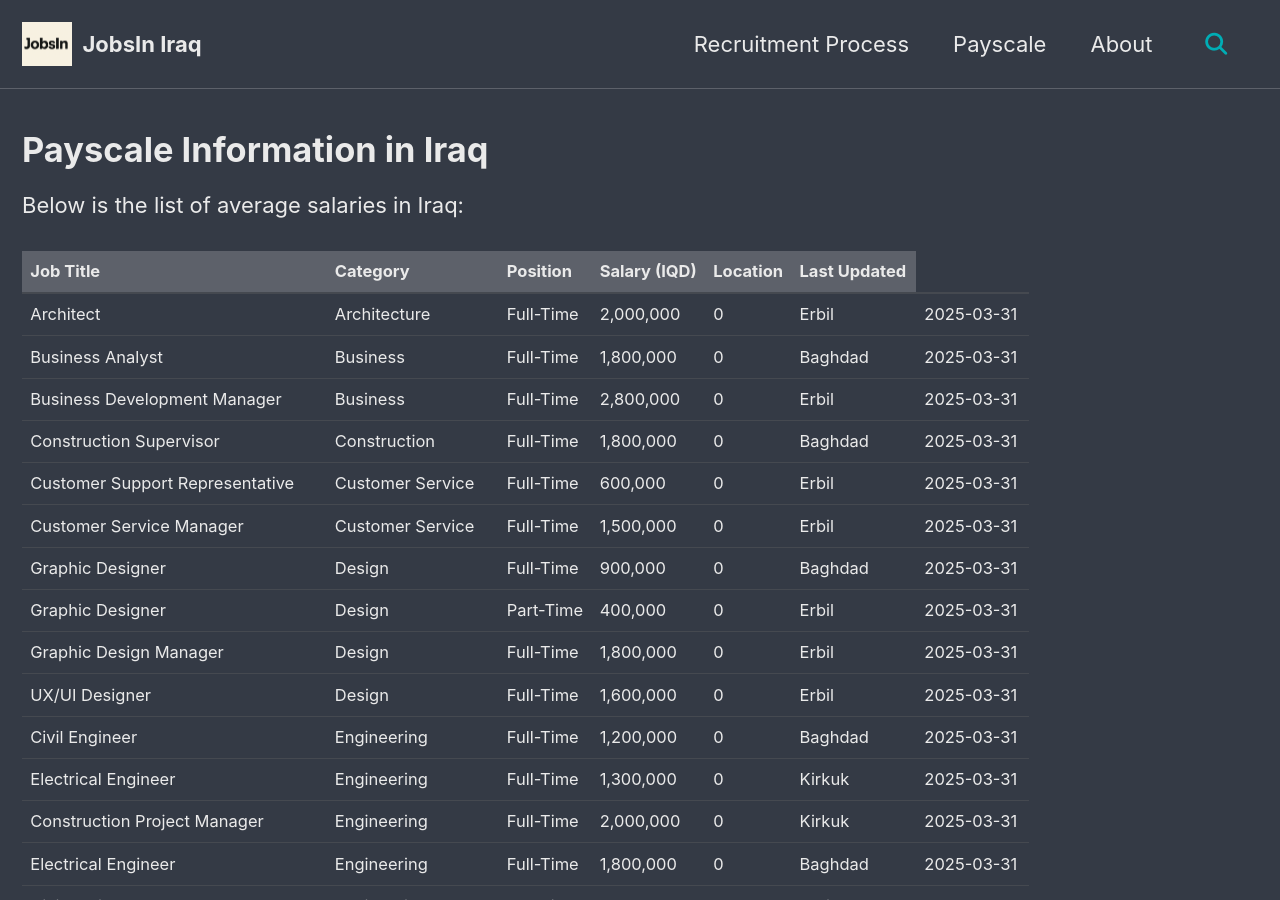
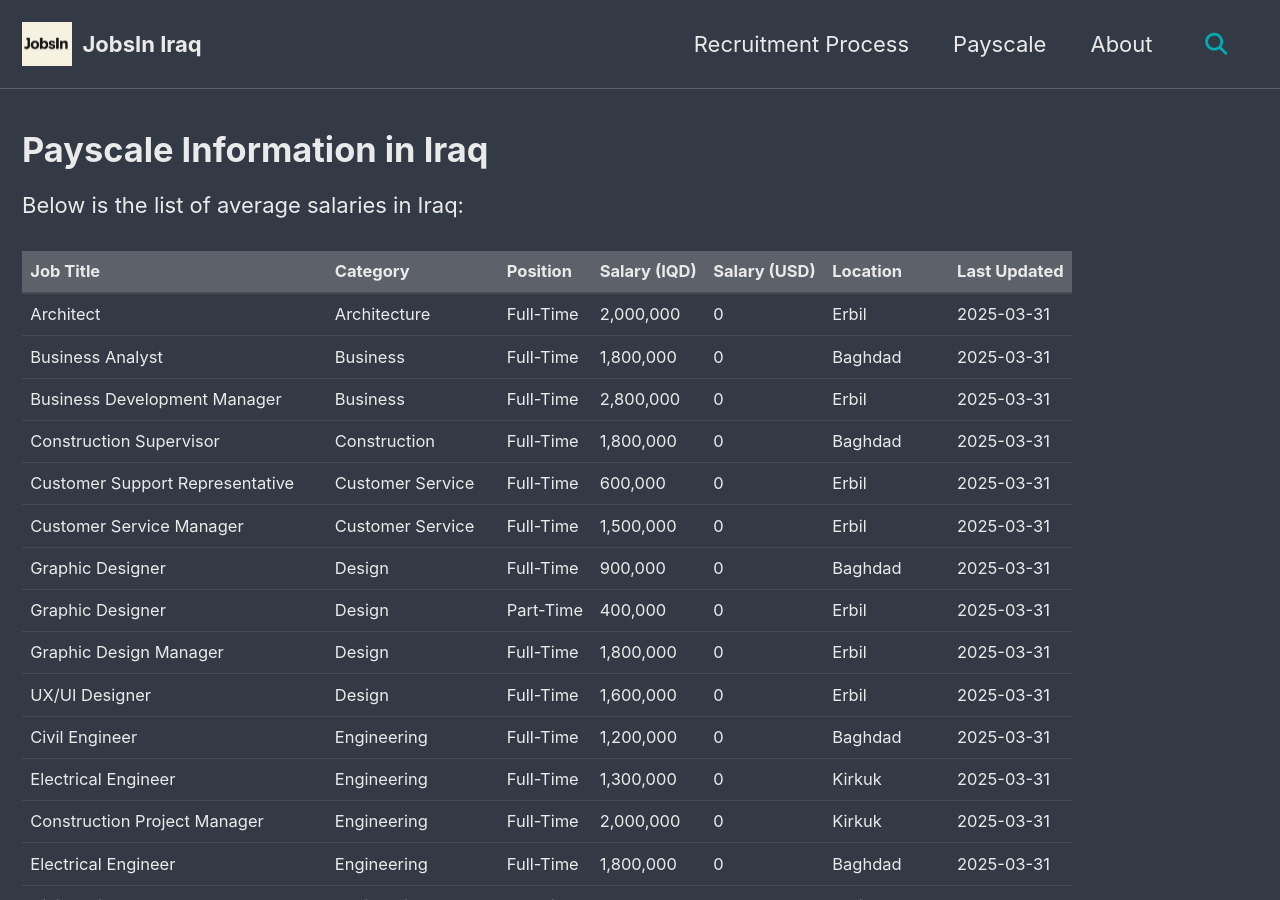
Before and after one commit to JobsInIraq/jobsiniraq.github.io, a Jekyll site: the page built from _pages/payscale.md, in a window 1280 px wide and 900 px high. Built offline with Jekyll 4.4.1, drawn with Linux system fonts in a browser that asks for light colours; cached includes are drawn as plain includes.

Commit message:
Update payscale.md

```diff
--- a/_pages/payscale.md
+++ b/_pages/payscale.md
@@ -15,6 +15,7 @@ searchable: true
       <th>Category</th>
       <th>Position</th>
       <th>Salary (IQD)</th>
+       <th>Salary (USD)</th>
       <th>Location</th>
       <th>Last Updated</th>
     </tr>
```
